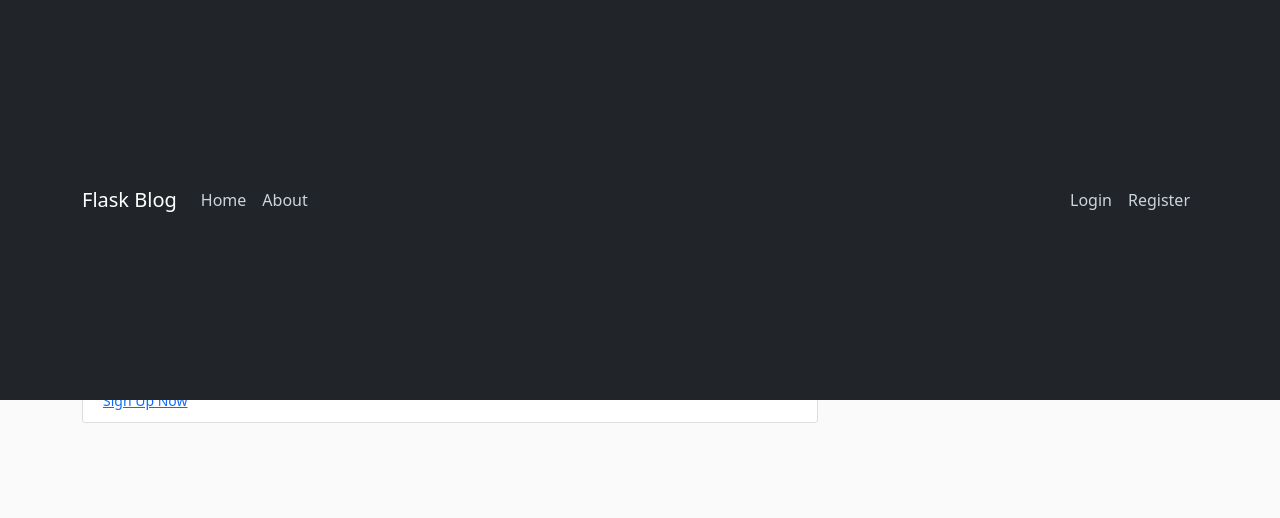
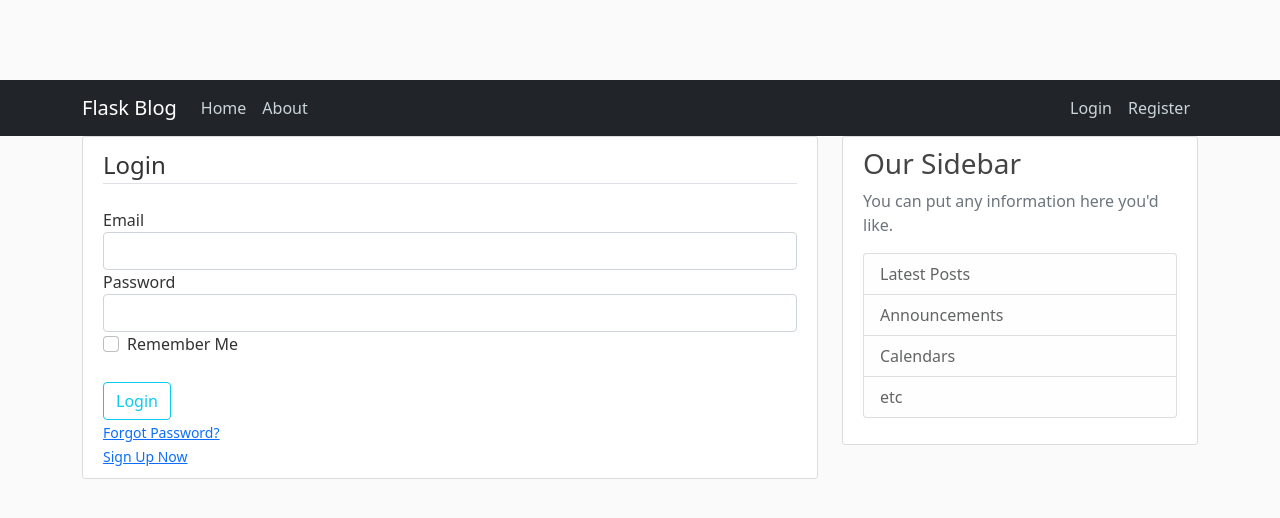
Before and after one commit to hmrbcnto/flaskBlog, a Flask app: page /login in a window 1280 px wide. Shown: the top 518 px of the page. Run offline with Flask 2, Linux system fonts and the light colour scheme.

Commit message:
Restructured into package format

```diff
--- /dev/null
+++ b/flask_blog/forms.py
@@ -0,0 +1,22 @@
+from flask_wtf import FlaskForm
+from wtforms import StringField, PasswordField, SubmitField, BooleanField
+from wtforms.validators import DataRequired, Length, Email, EqualTo
+
+
+class RegistrationForm(FlaskForm):
+    username = StringField('Username',
+                           validators=[DataRequired(), Length(min=2, max=20)])
+    email = StringField('Email',
+                        validators=[DataRequired(), Email()])
+    password = PasswordField('Password', validators=[DataRequired()])
+    confirm_password = PasswordField('Confirm Password',
+                                     validators=[DataRequired(), EqualTo('password')])
+    submit = SubmitField('Sign Up')
+
+
+class LoginForm(FlaskForm):
+    email = StringField('Email',
+                        validators=[DataRequired(), Email()])
+    password = PasswordField('Password', validators=[DataRequired()])
+    remember = BooleanField('Remember Me')
+    submit = SubmitField('Login')
--- a/flask_blog.py
+++ b/flask_blog/routes.py
@@ -1,17 +1,7 @@
-from flask import Flask, render_template, url_for, flash, redirect #import Flask class from the flask module
-from forms import RegistrationForm, LoginForm
-from flask_sqlalchemy import SQLAlchemy
-app = Flask(__name__) ##app is now an instance of the Flask class, __name__ is a special variable in python that is just the name of the module. Running the script with python directly allows __main__ == __name__
-app.config['SECRET_KEY'] = 'a4eff4b6ed23a99664e3ca63b48210c0'
-app.config['SQLALCHEMY_DATABASE_URI'] = "sqlite:///site.db"
-db = SQLAlchemy(app)
-
-class User(db.Model):
-    id = db.Column(db.Integer, primary_key=True)
-    username = db.Column(db.String(20), unique=True, nullable=False)
-    email = db.Column(db.String(120), unique=True, nullable=False)
-    image_file = db.Column(db.String(20), nullable=False, default='default.jpg')
-
+from flask import render_template, url_for, flash, redirect
+from flask_blog import app
+from flask_blog.forms import RegistrationForm, LoginForm
+from flask_blog.models import User, Post
 
 posts = [
     {
@@ -49,7 +39,3 @@
         else:
             flash('Login failed. Please check username and password.', 'danger')
     return render_template('login.html',form=form, title='Login')
-
-
-if __name__ =='__main__':
-    app.run(debug=True)
--- a/templates/layout.html
+++ b/flask_blog/templates/layout.html
@@ -13,7 +13,7 @@
     </title>
     <body>
         <header class="site-header">
-          <nav class="navbar navbar-expand-lg navbar-dark bg-dark fixed-top">
+          <nav class="navbar navbar-expand-lg navbar-dark bg-dark sticky-top">
             <div class="container">
               <a class="navbar-brand" href="#">Flask Blog</a>
               <button class="navbar-toggler" type="button" data-bs-toggle="collapse" data-bs-target="#navbarText" aria-controls="navbarText" aria-expanded="false" aria-label="Toggle navigation">
--- a/templates/login.html
+++ b/flask_blog/templates/login.html
@@ -8,8 +8,8 @@
                         Login
                     </legend>
                     <div class="form-group">
-                        {{ form.username.label(class="form-control-label") }}
-                        {{ form.username(class="form-control") }}
+                        {{ form.email.label(class="form-control-label") }}
+                        {{ form.email(class="form-control") }}
                     </div>
                     <div class="form-group">
                         {{ form.password.label(class="form-control-label") }}
--- a/forms.py
+++ /dev/null
@@ -1,22 +0,0 @@
-from flask_wtf import FlaskForm
-from wtforms import StringField, PasswordField, SubmitField, BooleanField
-from wtforms.validators import DataRequired, Length, Email, EqualTo
-
-class RegistrationForm(FlaskForm):
-    username = StringField('Username',
-                            validators=[DataRequired(),Length(min=2,max=20)])
-    email = StringField('Email',
-                        validators=[DataRequired(), Email()])
-    password = PasswordField('Password',
-                             validators=[DataRequired(), Length(min=7)])
-    confirm_password = PasswordField('Confirm Password',
-                                    validators=[DataRequired(), EqualTo('password')])
-    submit = SubmitField('Register')
-
-class LoginForm(FlaskForm):
-    username = StringField('Username',
-                            validators=[DataRequired(),Length(min=2,max=20)])
-    password = PasswordField('Password',
-                             validators=[DataRequired(), Length(min=7)])
-    remember = BooleanField('Remember Me')
-    submit = SubmitField('Log In')
--- /dev/null
+++ b/run.py
@@ -0,0 +1,4 @@
+from flask_blog import app
+
+if __name__ == '__main__':
+    app.run(debug=True)
```
Also changed, not shown: flask_blog/__init__.py (added, +10 -0 lines), flask_blog/models.py (added, +23 -0 lines), flask_blog/site.db (added), flask_blog/static/main.css (renamed from static/main.css), flask_blog/templates/about.html (renamed from templates/about.html), flask_blog/templates/article.html (renamed from templates/article.html), flask_blog/templates/home.html (renamed from templates/home.html), flask_blog/templates/register.html (renamed from templates/register.html).
